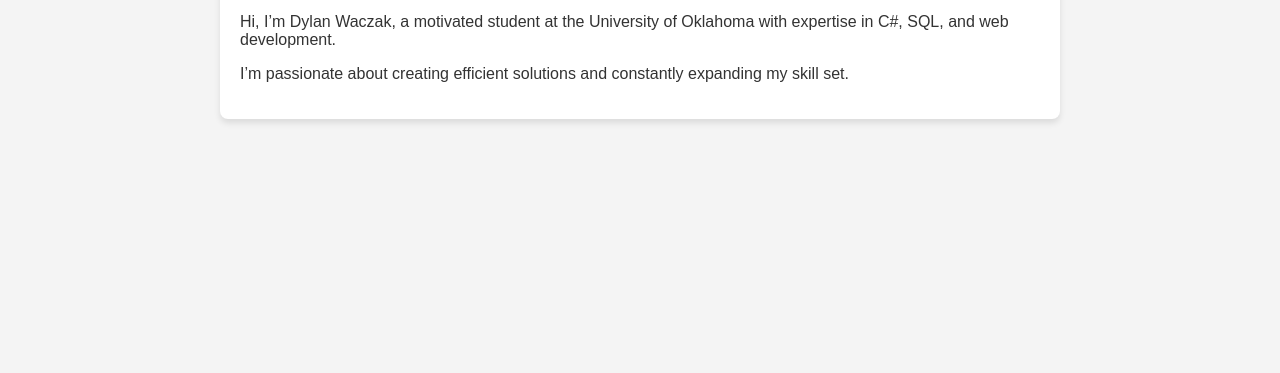
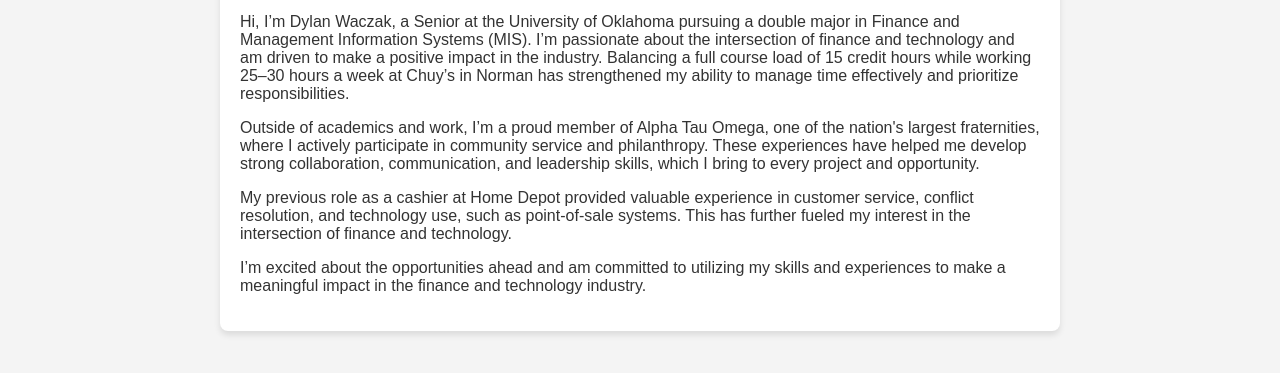
Before and after one commit to dmwaczak/dmwaczak.github.io, a plain HTML site: page about.html in a window 1280 px wide. Shown: the part 155-528 px from the top of the page. Drawn offline with Linux system fonts and the light colour scheme.

Commit message:
updated about me

```diff
--- a/about.html
+++ b/about.html
@@ -21,8 +21,17 @@
     <!-- Main Content -->
     <section>
         <h1>About Me</h1>
-        <p>Hi, I’m Dylan Waczak, a motivated student at the University of Oklahoma with expertise in C#, SQL, and web development.</p>
-        <p>I’m passionate about creating efficient solutions and constantly expanding my skill set.</p>
+        <p>
+            Hi, I’m Dylan Waczak, a Senior at the University of Oklahoma pursuing a double major in Finance and Management Information Systems (MIS).
+            I’m passionate about the intersection of finance and technology and am driven to make a positive impact in the industry. Balancing a full course load of 15 credit hours while working 25–30 hours a week at Chuy’s in Norman has strengthened my ability to manage time effectively and prioritize responsibilities.
+        </p>
+        <p>
+            Outside of academics and work, I’m a proud member of Alpha Tau Omega, one of the nation's largest fraternities, where I actively participate in community service and philanthropy. These experiences have helped me develop strong collaboration, communication, and leadership skills, which I bring to every project and opportunity.
+        </p>
+        <p>
+            My previous role as a cashier at Home Depot provided valuable experience in customer service, conflict resolution, and technology use, such as point-of-sale systems. This has further fueled my interest in the intersection of finance and technology.
+        </p>
+        <p>
+            I’m excited about the opportunities ahead and am committed to utilizing my skills and experiences to make a meaningful impact in the finance and technology industry.
+        </p>
     </section>
-</body>
-</html>
```
